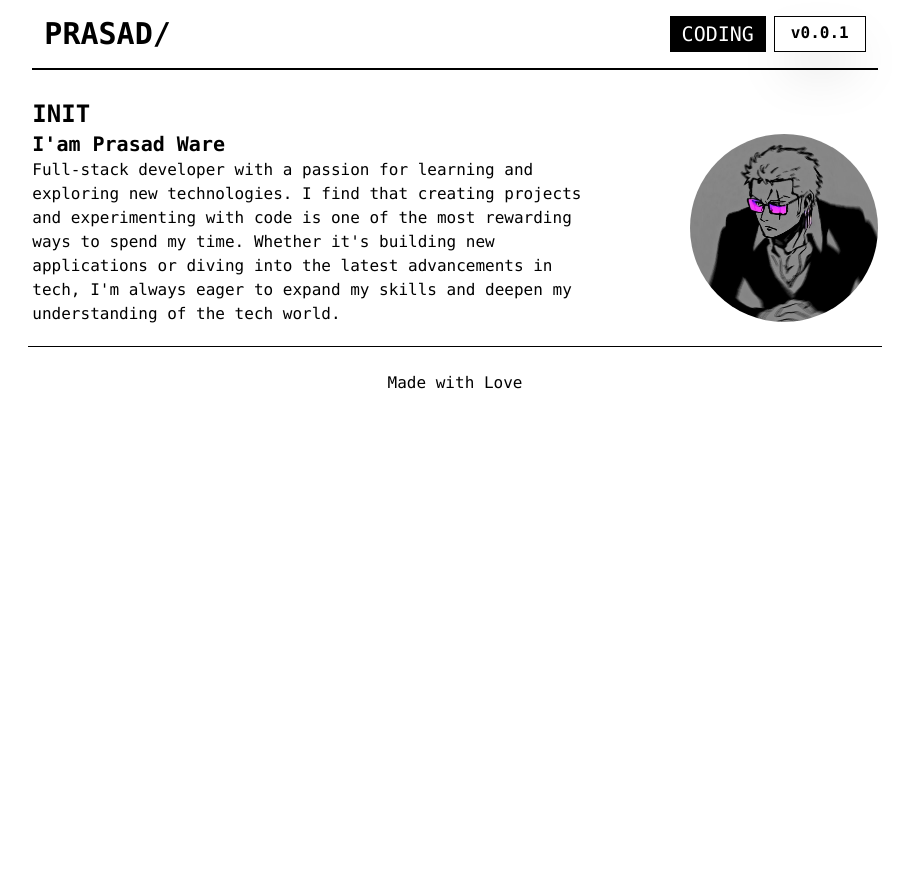
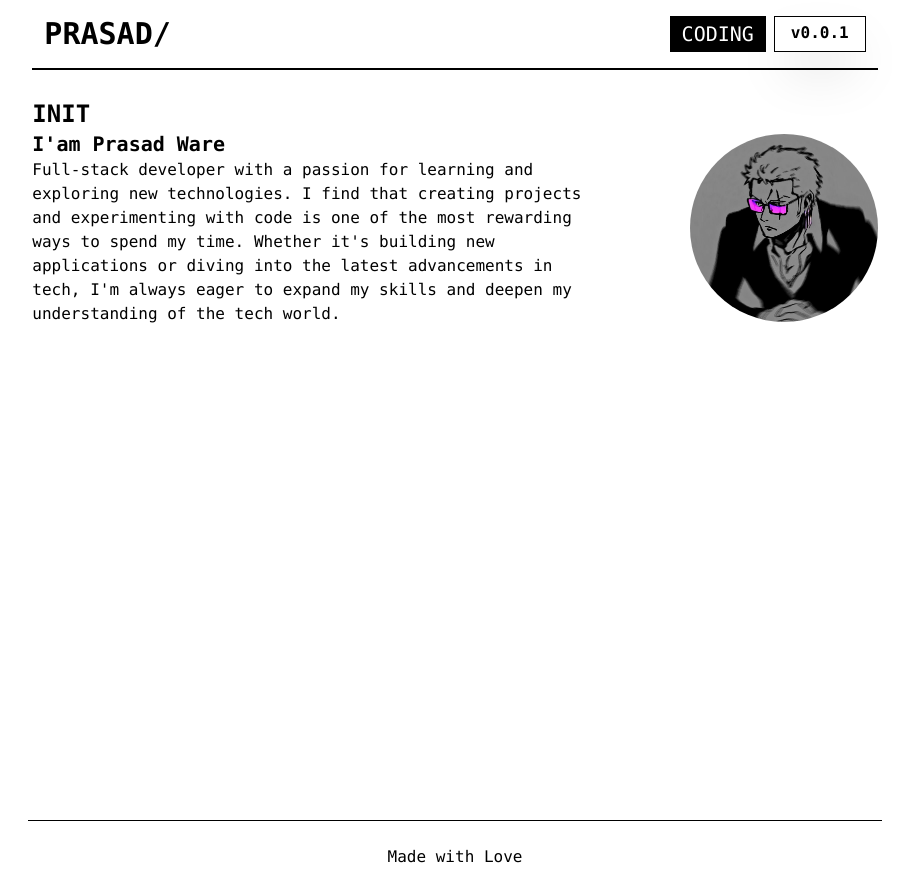
Before and after one commit to Prasad-D-Ware/prasadware, a React (Vite) app: page / in a window 1280 px wide. Shown: the whole page, without its empty margins (185-1094 px from the left). Before the commit the page ends 800 px from the top, so only its background shows below. Built offline with nearby package versions, Linux system fonts and the light colour scheme.

Commit message:
fix : height layout set

```diff
--- a/src/App.tsx
+++ b/src/App.tsx
@@ -5,9 +5,11 @@ import Home from "./components/Home";
 
 function App() {
   return (
-    <div className="font-mono">
-      <Header />
-      <Home />
+    <div className="font-mono ">
+        <div className="md:h-screen">
+            <Header />
+            <Home />
+        </div>
         <Footer/>
     </div>
   );
```
